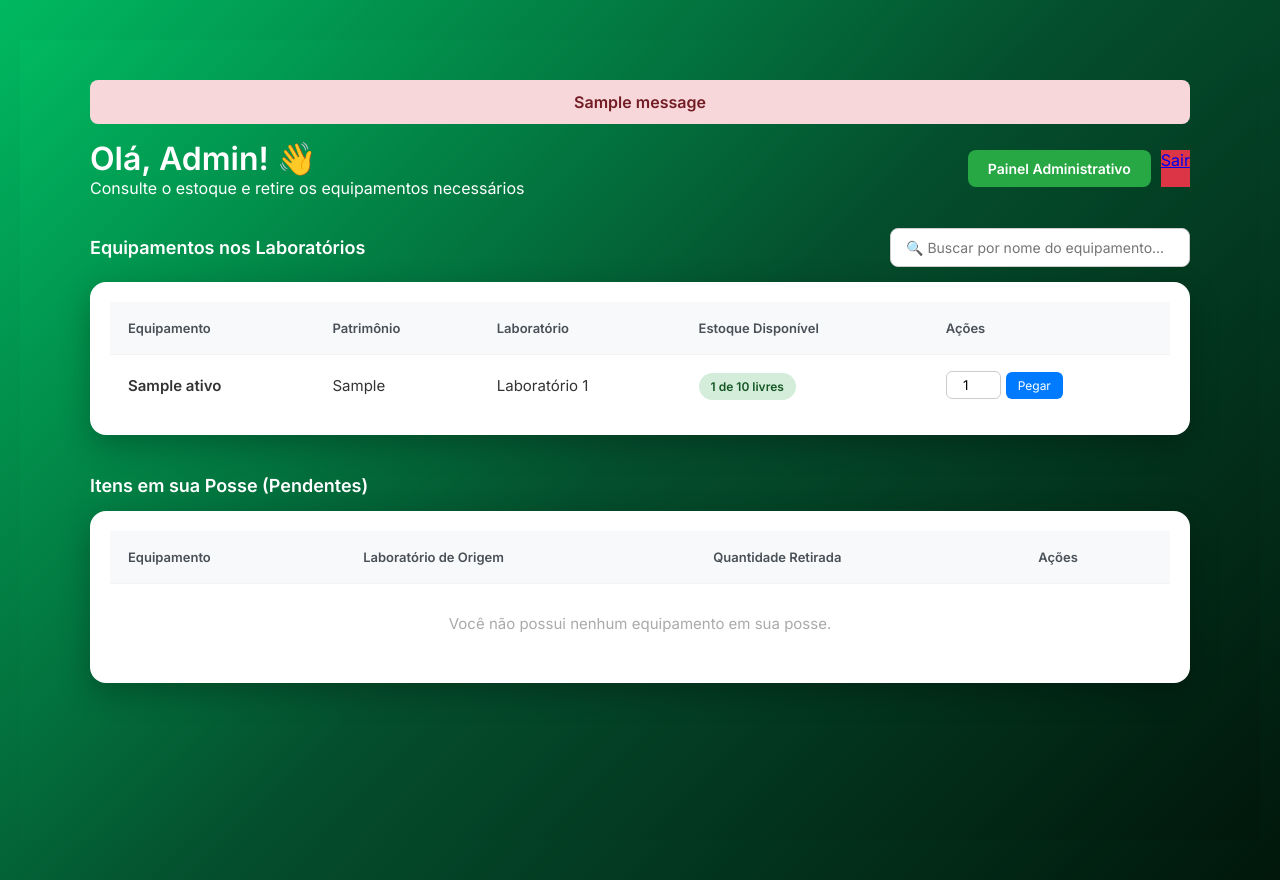
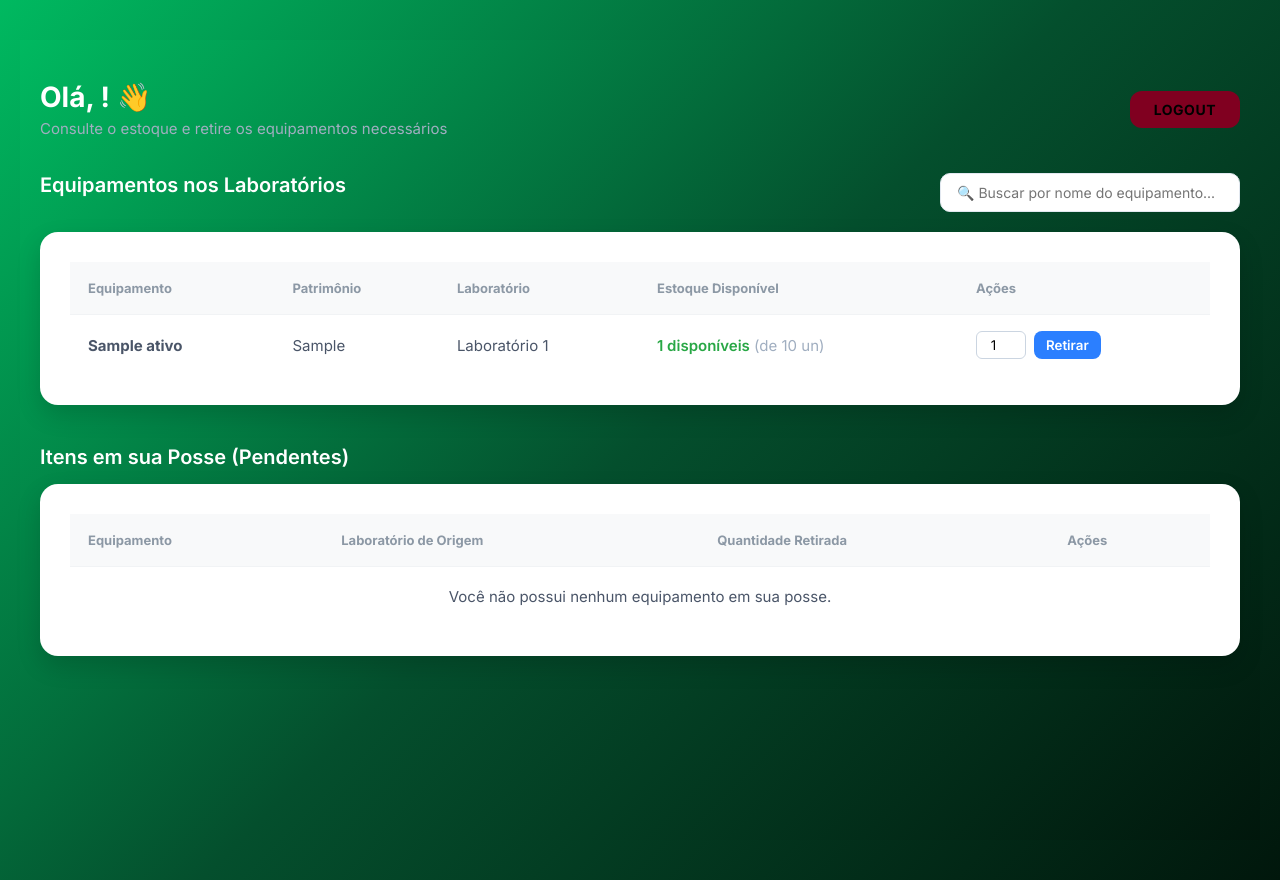
Before and after one commit to jaohub/Trackit, a Flask app: page /pegar_itens in a window 1280 px wide. Run offline with Flask 3, Linux system fonts and the light colour scheme; the visitor is signed in with stand-in values (Sample User, id 1); tables that the repository leaves empty hold one stand-in row (values such as "Sample post"); one stand-in notice (Sample message) is shown.

Commit message:
save: salvando alteracoes locais antes do pull

```diff
--- a/templates/cadastro_usuario.html
+++ b/templates/cadastro_usuario.html
@@ -160,4 +160,4 @@
         }
     </script>
 </body>
-</html>
+</html>  n
--- a/templates/pegar_itens.html
+++ b/templates/pegar_itens.html
@@ -2,55 +2,111 @@
 <html lang="pt-br">
 <head>
     <meta charset="UTF-8">
-    <title>Trackit - Painel</title>
+    <meta name="viewport" content="width=device-width, initial-scale=1.0">
+    <title>Retirada de Equipamentos - Trackit</title>
+    <link href="https://fonts.googleapis.com/css2?family=Inter:wght@400;500;600;700&display=swap" rel="stylesheet">
     <link rel="stylesheet" href="{{ url_for('static', filename='css/style.css') }}">
-    <link href="https://fonts.googleapis.com/css2?family=Inter:wght@400;600&display=swap" rel="stylesheet">
+
+    <style>
+        body {
+            background: linear-gradient(135deg, #00b960 0%, #044f2d 50%, #01170c 100%) !important;
+            min-height: 100vh;
+            color: #ffffff !important;
+            padding: 40px 20px;
+            margin: 0;
+            font-family: 'Inter', sans-serif;
+            box-sizing: border-box;
+        }
+        .user-container {
+            max-width: 1200px;
+            margin: 0 auto;
+        }
+        .user-header {
+            display: flex;
+            justify-content: space-between;
+            align-items: center;
+            margin-bottom: 35px;
+        }
+        .header-welcome h1 {
+            color: #ffffff !important;
+            font-size: 28px;
+            font-weight: 700;
+            margin: 0 0 5px 0;
+        }
+        .header-welcome p {
+            color: #a0aec0 !important;
+            margin: 0;
+            font-size: 15px;
+        }
+
+        /* Botão LOGOUT - Vermelho Vinho com Letras Pretas */
+        .btn-logout-global {
+            background-color: #800020 !important;
+            color: #000000 !important;
+            padding: 10px 24px !important;
+            border-radius: 12px !important;
+            text-decoration: none !important;
+            font-weight: 700 !important;
+            font-size: 14px !important;
+            letter-spacing: 0.5px !important;
+            display: inline-flex !important;
+            align-items: center !important;
+            justify-content: center !important;
+            border: none !important;
+            transition: background 0.2s ease;
+        }
+        .btn-logout-global:hover {
+            background-color: #5c0017 !important;
+        }
+
+        .table-section {
+            background: white !important;
+            padding: 30px;
+            border-radius: 18px;
+            box-shadow: 0 10px 25px rgba(0,0,0,0.15) !important;
+            margin-bottom: 40px;
+        }
+        .user-container h2 {
+            color: #ffffff !important;
+            margin-bottom: 15px;
+            font-size: 20px;
+            font-weight: 600;
+        }
+        th { color: #8c98a5 !important; }
+        td { color: #4a5568 !important; }
+
+        .search-box {
+            background: white;
+            padding: 10px 16px;
+            border-radius: 10px;
+            border: 1px solid #e2e8f0;
+            width: 300px;
+            outline: none;
+            color: #1e293b;
+            font-size: 14px;
+        }
+    </style>
 </head>
 <body>
-    <div class="dashboard-container">
-        {% with messages = get_flashed_messages(with_categories=true) %}
-          {% if messages %}
-            {% for category, message in messages %}
+    <div class="user-container">
 
-              {% if category == 'sucesso' %}
-                <div class="flash-message {{ category }}" style="padding: 12px; margin-bottom: 15px; border-radius: 8px; font-weight: 600; text-align: center; background-color: #d4edda; color: #155724;">
-                    {{ message }}
-                </div>
-              {% else %}
-                <div class="flash-message {{ category }}" style="padding: 12px; margin-bottom: 15px; border-radius: 8px; font-weight: 600; text-align: center; background-color: #f8d7da; color: #721c24;">
-                    {{ message }}
-                </div>
-              {% endif %}
-
-            {% endfor %}
-          {% endif %}
-        {% endwith %}
-
-        <header class="header-actions">
-            <div>
-                <h1>Olá, {{ user_nome }}! 👋</h1>
+        <header class="user-header">
+            <div class="header-welcome">
+                <h1>Olá, {{ session['usuario_nome'] }}! 👋</h1>
                 <p>Consulte o estoque e retire os equipamentos necessários</p>
             </div>
-
-            <div style="display: flex; gap: 10px;">
-                {% if mostrar_botao_admin %}
-                <a href="{{ url_for('admin') }}" style="background-color: #28a745; color: white; padding: 10px 20px; text-decoration: none; border-radius: 8px; font-weight: 600; font-size: 14px; display: flex; align-items: center;">
-                    Painel Administrativo
-                </a>
-                {% endif %}
-
-                <a href="{{ url_for('logout') }}" class="btn-new" style="background-color: #dc3545;">Sair</a>
+            <div>
+                <a href="{{ url_for('logout') }}" class="btn-logout-global">LOGOUT</a>
             </div>
         </header>
 
-        <div style="display: flex; justify-content: space-between; align-items: center; margin-bottom: 15px; flex-wrap: wrap; gap: 10px;">
-            <h2 style="font-size: 18px; color: #333; margin: 0;">Equipamentos nos Laboratórios</h2>
-
-            <input type="text" id="inputBusca" onkeyup="filtrarEquipamentos()" placeholder="🔍 Buscar por nome do equipamento..." style="padding: 10px 15px; width: 300px; border-radius: 8px; border: 1px solid #ccc; font-family: 'Inter', sans-serif; font-size: 14px; outline: none; box-shadow: 0 2px 4px rgba(0,0,0,0.02);">
+        <div style="display: flex; justify-content: space-between; align-items: center; margin-bottom: 20px;">
+            <h2>Equipamentos nos Laboratórios</h2>
+            <input type="text" id="searchBar" class="search-box" placeholder="🔍 Buscar por nome do equipamento...">
         </div>
 
-        <section class="table-card" style="margin-bottom: 40px;">
-            <table id="tabelaAtivos">
+        <section class="table-section">
+            <table>
                 <thead>
                     <tr>
                         <th>Equipamento</th>
@@ -60,25 +116,27 @@
                         <th>Ações</th>
                     </tr>
                 </thead>
-                <tbody>
+                <tbody id="equipamentosTable">
                     {% for ativo in ativos %}
                     <tr>
-                        <td class="nome-ativo"><strong>{{ ativo.nome }}</strong></td>
+                        <td><strong>{{ ativo.nome }}</strong></td>
                         <td>{{ ativo.patrimonio }}</td>
                         <td>Laboratório {{ ativo.laboratorio }}</td>
                         <td>
-                            <span class="status-pill {% if ativo.qtd_disponivel > 0 %}status-disponivel{% else %}status-uso{% endif %}">
-                                {{ ativo.qtd_disponivel }} de {{ ativo.quantidade }} livres
-                            </span>
+                            {% if ativo.qtd_disponivel > 0 %}
+                                <span style="color: #28a745; font-weight: 600;">{{ ativo.qtd_disponivel }} disponíveis</span> <span style="color: #a0aec0;">(de {{ ativo.quantidade }} un)</span>
+                            {% else %}
+                                <span style="color: #dc3545; font-weight: 600;">Indisponível</span>
+                            {% endif %}
                         </td>
                         <td>
                             {% if ativo.qtd_disponivel > 0 %}
-                            <form action="{{ url_for('retirar', id=ativo.id) }}" method="POST" style="display: flex; gap: 5px; align-items: center;">
-                                <input type="number" name="qtd_a_pegar" class="input-qtd" value="1" min="1" max="{{ ativo.qtd_disponivel }}" data-max="{{ ativo.qtd_disponivel }}" style="width: 55px; padding: 5px; border-radius: 6px; border: 1px solid #ccc; text-align: center; font-family: 'Inter', sans-serif; transition: all 0.2s;" required>
-                                <button type="submit" class="btn-action btn-retirar">Pegar</button>
-                            </form>
+                                <form action="{{ url_for('pegar_item_action', id=ativo.id) }}" method="POST" style="display: inline-flex; align-items: center; gap: 8px;">
+                                    <input type="number" name="quantidade_retirada" value="1" min="1" max="{{ ativo.qtd_disponivel }}" style="width: 50px; padding: 5px; border-radius: 6px; border: 1px solid #cbd5e1; text-align: center;" required>
+                                    <button type="submit" style="background-color: #2b7fff; color: white; border: none; padding: 6px 12px; border-radius: 8px; font-weight: 600; cursor: pointer;">Retirar</button>
+                                </form>
                             {% else %}
-                                <span style="color: #dc3545; font-size: 13px; font-weight: 600;">Esgotado</span>
+                                <button disabled style="background-color: #cbd5e1; color: #94a3b8; border: none; padding: 6px 12px; border-radius: 8px; cursor: not-allowed;">Retirar</button>
                             {% endif %}
                         </td>
                     </tr>
@@ -87,8 +145,8 @@
             </table>
         </section>
 
-        <h2 style="margin-bottom: 15px; font-size: 18px; color: #333;">Itens em sua Posse (Pendentes)</h2>
-        <section class="table-card">
+        <h2>Itens em sua Posse (Pendentes)</h2>
+        <section class="table-section">
             <table>
                 <thead>
                     <tr>
@@ -99,20 +157,20 @@
                     </tr>
                 </thead>
                 <tbody>
-                    {% if meus_emprestimos %}
-                        {% for emp in meus_emprestimos %}
+                    {% if emprestimos_usuario %}
+                        {% for emp in emprestimos_usuario %}
                         <tr>
                             <td><strong>{{ emp.ativo.nome }}</strong></td>
                             <td>Laboratório {{ emp.ativo.laboratorio }}</td>
-                            <td><span style="color: #007bff; font-weight: 600;">{{ emp.quantidade_pega }} unidade(s)</span></td>
+                            <td><strong>{{ emp.quantidade_pega }} un</strong></td>
                             <td>
-                                <a href="{{ url_for('devolver_item', id=emp.id) }}" class="btn-action-success">Devolver</a>
+                                <a href="{{ url_for('devolver_item', id=emp.id) }}" style="color: #28a745; font-weight: 600; text-decoration: none;">Devolver Item</a>
                             </td>
                         </tr>
                         {% endfor %}
                     {% else %}
                         <tr>
-                            <td colspan="4" style="text-align: center; color: #aaa; padding: 30px;">Você não possui nenhum equipamento em sua posse.</td>
+                            <td colspan="4" style="text-align: center; color: #a0aec0; padding: 20px 0;">Você não possui nenhum equipamento em sua posse.</td>
                         </tr>
                     {% endif %}
                 </tbody>
@@ -121,51 +179,23 @@
     </div>
 
     <script>
-        function filtrarEquipamentos() {
-            let input = document.getElementById('inputBusca').value.toLowerCase();
-            let tabela = document.getElementById('tabelaAtivos');
-            let linhas = tabela.getElementsByTagName('tr');
+        // Sistema de busca dinâmica em tempo real
+        const searchBar = document.getElementById('searchBar');
+        if (searchBar) {
+            searchBar.addEventListener('keyup', function(e) {
+                const term = e.target.value.toLowerCase();
+                const rows = document.querySelectorAll('#equipamentosTable tr');
 
-            for (let i = 1; i < linhas.length; i++) {
-                let colunaNome = linhas[i].getElementsByClassName('nome-ativo')[0];
-                if (colunaNome) {
-                    let textoNome = colunaNome.textContent || colunaNome.innerText;
-                    if (textoNome.toLowerCase().indexOf(input) > -1) {
-                        linhas[i].style.display = "";
+                rows.forEach(row => {
+                    const nomeEquipamento = row.querySelector('td strong').textContent.toLowerCase();
+                    if (nomeEquipamento.includes(term)) {
+                        row.style.display = '';
                     } else {
-                        linhas[i].style.display = "none";
+                        row.style.display = 'none';
                     }
-                }
-            }
+                });
+            });
         }
-
-        document.querySelectorAll('.input-qtd').forEach(input => {
-            input.addEventListener('input', function() {
-                let maximoPermitido = parseInt(this.getAttribute('data-max'));
-                let valorDigitado = parseInt(this.value);
-                let botaosubmit = this.closest('form').querySelector('.btn-retirar');
-
-                if (valorDigitado > maximoPermitido || valorDigitado < 1 || isNaN(valorDigitado)) {
-                    this.style.borderColor = '#dc3545';
-                    this.style.backgroundColor = '#f8d7da';
-                    this.style.color = '#721c24';
-                    if (botaosubmit) {
-                        botaosubmit.disabled = true;
-                        botaosubmit.style.opacity = '0.4';
-                        botaosubmit.style.cursor = 'not-allowed';
-                    }
-                } else {
-                    this.style.borderColor = '#ccc';
-                    this.style.backgroundColor = '#fff';
-                    this.style.color = '#333';
-                    if (botaosubmit) {
-                        botaosubmit.disabled = false;
-                        botaosubmit.style.opacity = '1';
-                        botaosubmit.style.cursor = 'pointer';
-                    }
-                }
-            });
-        });
     </script>
 </body>
 </html>
```
Also changed, not shown: templates/admin.html (+37 -13 lines).
